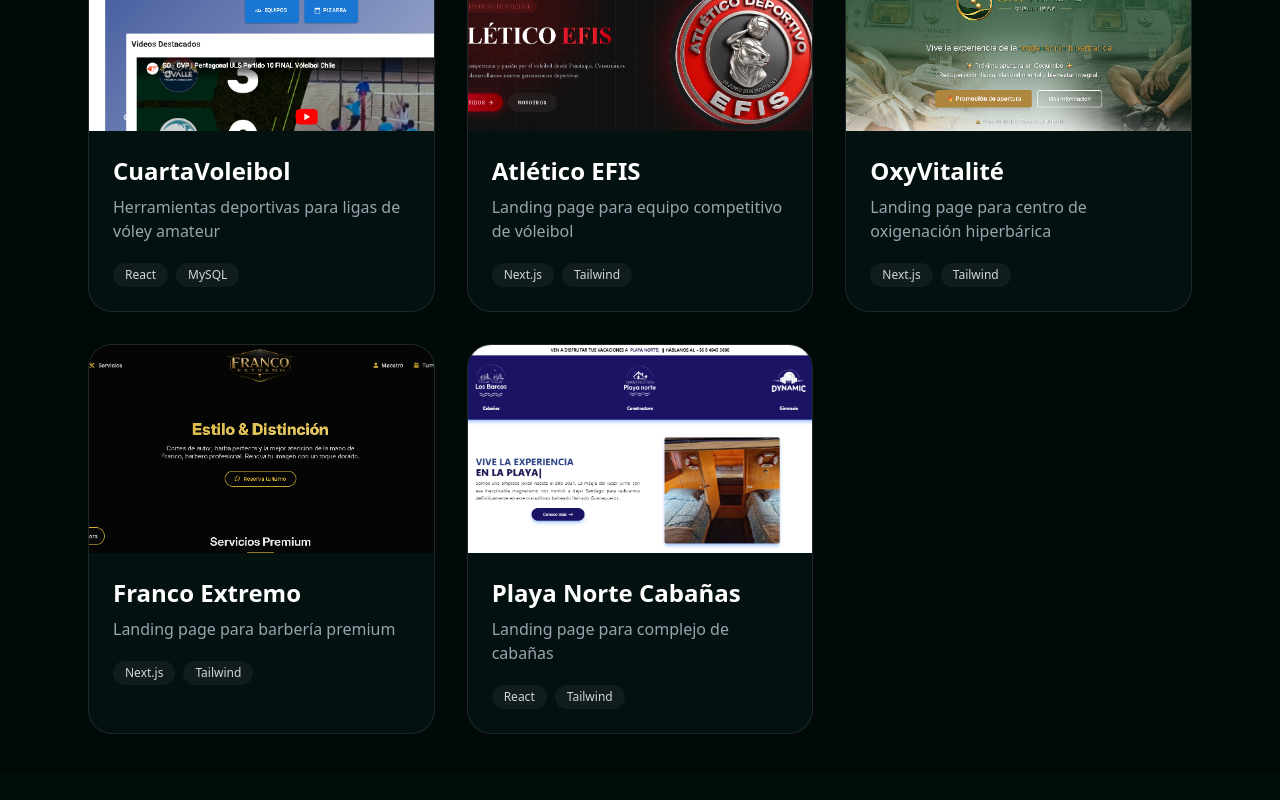
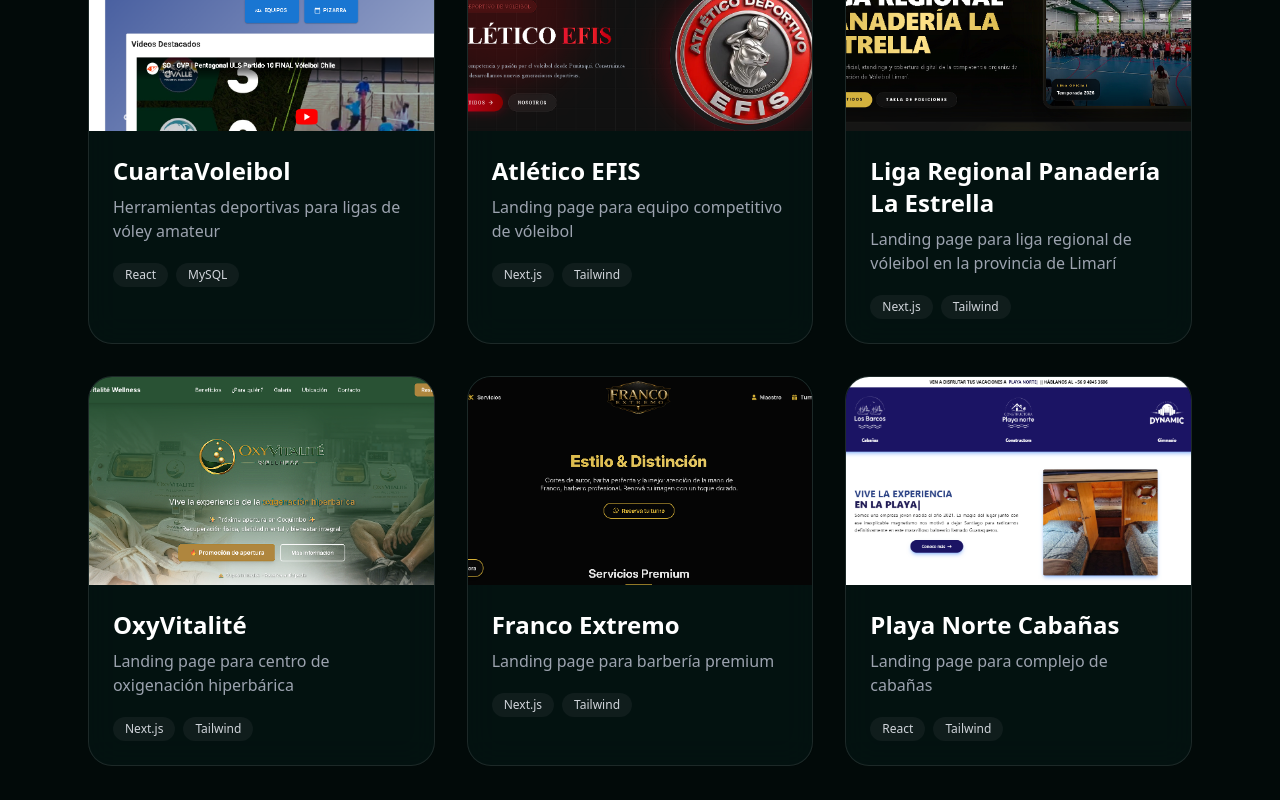
Before and after one commit to Joelherr09/portafolio, a React (Create React App) app: page / in a window 1280 px wide. Shown: the part 1480-2280 px from the top of the page. Built offline with nearby package versions, Linux system fonts and the light colour scheme.

Commit message:
Update Proyectos.jsx

```diff
--- a/src/components/Proyectos.jsx
+++ b/src/components/Proyectos.jsx
@@ -8,6 +8,7 @@
 import oxy from '../assets/oxySS.png';
 import asvolco from '../assets/asvolcoSS.png';
 import efis from '../assets/efisSS.png';
+import lrple from '../assets/lrpleSS.png';
 
 const proyectos = [
   {
@@ -44,6 +45,13 @@
     desc: "Landing page para equipo competitivo de vóleibol",
     img: efis,
     link: "https://atletico-efis.vercel.app/",
+    tech: ["Next.js", "Tailwind"]
+  },
+  {
+    title: "Liga Regional Panadería La Estrella",
+    desc: "Landing page para liga regional de vóleibol en la provincia de Limarí",
+    img: lrple,
+    link: "https://liga-panaderia-la-estrella.vercel.app/",
     tech: ["Next.js", "Tailwind"]
   },
   {
```
